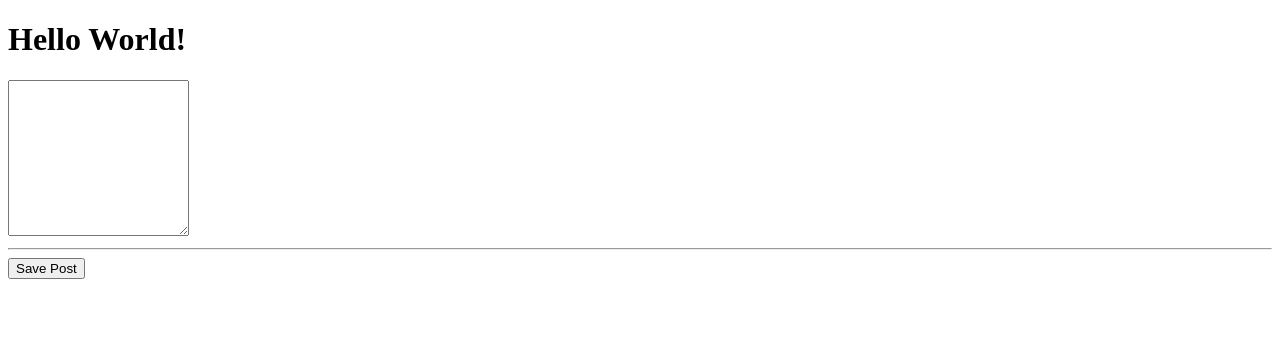
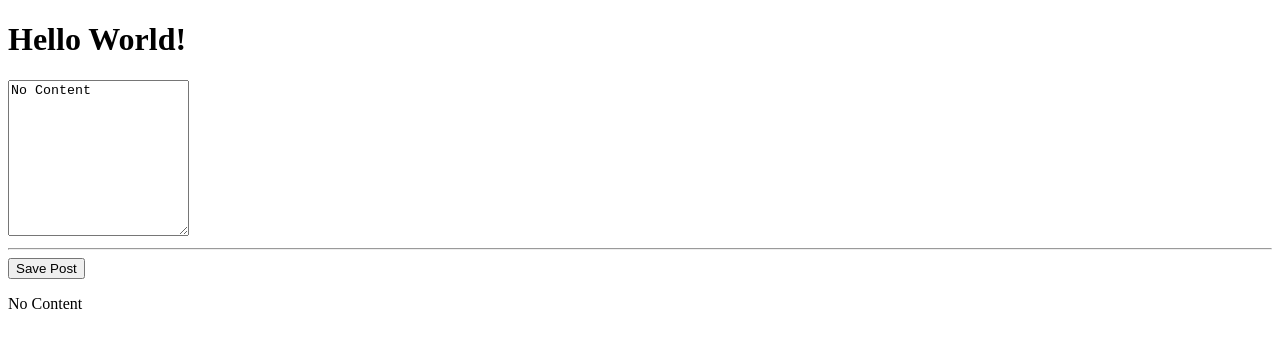
Before and after one commit to arjan-bal/mean-chatting-app, an Angular app: page / in a window 1280 px wide. Shown: the top 348 px of the page. Built offline with nearby package versions, Linux system fonts and the light colour scheme.

Commit message:
Output data using string interpolation {{}} and property binging in JS (because in DOM all elements are objects with properties)

```diff
--- a/src/app/posts/post-create/post-create.component.html
+++ b/src/app/posts/post-create/post-create.component.html
@@ -1,3 +1,4 @@
-<textarea rows="10"></textarea>
+<textarea rows="10" [value]="newPost"></textarea>
 <hr>
 <button (click)="onAddPost()">Save Post</button>
+<p>{{ newPost }}</p>
--- a/src/app/posts/post-create/post-create.component.ts
+++ b/src/app/posts/post-create/post-create.component.ts
@@ -6,7 +6,9 @@ import { Component } from '@angular/core';
 })
 
 export class PostCreateComponent {
+  newPost = 'No Content';
+
   onAddPost() {
-    alert('Post Added!');
+    this.newPost = 'The user\'s post';
   }
 }
```
